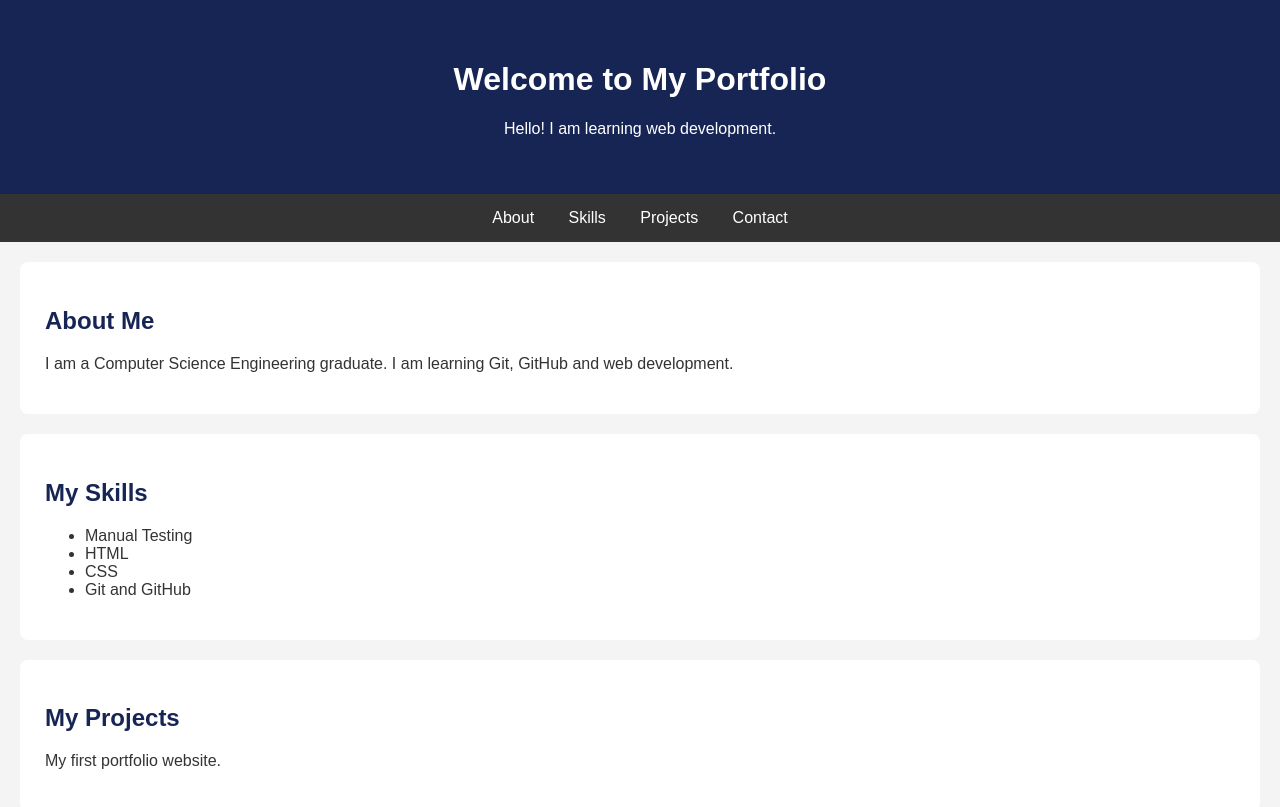
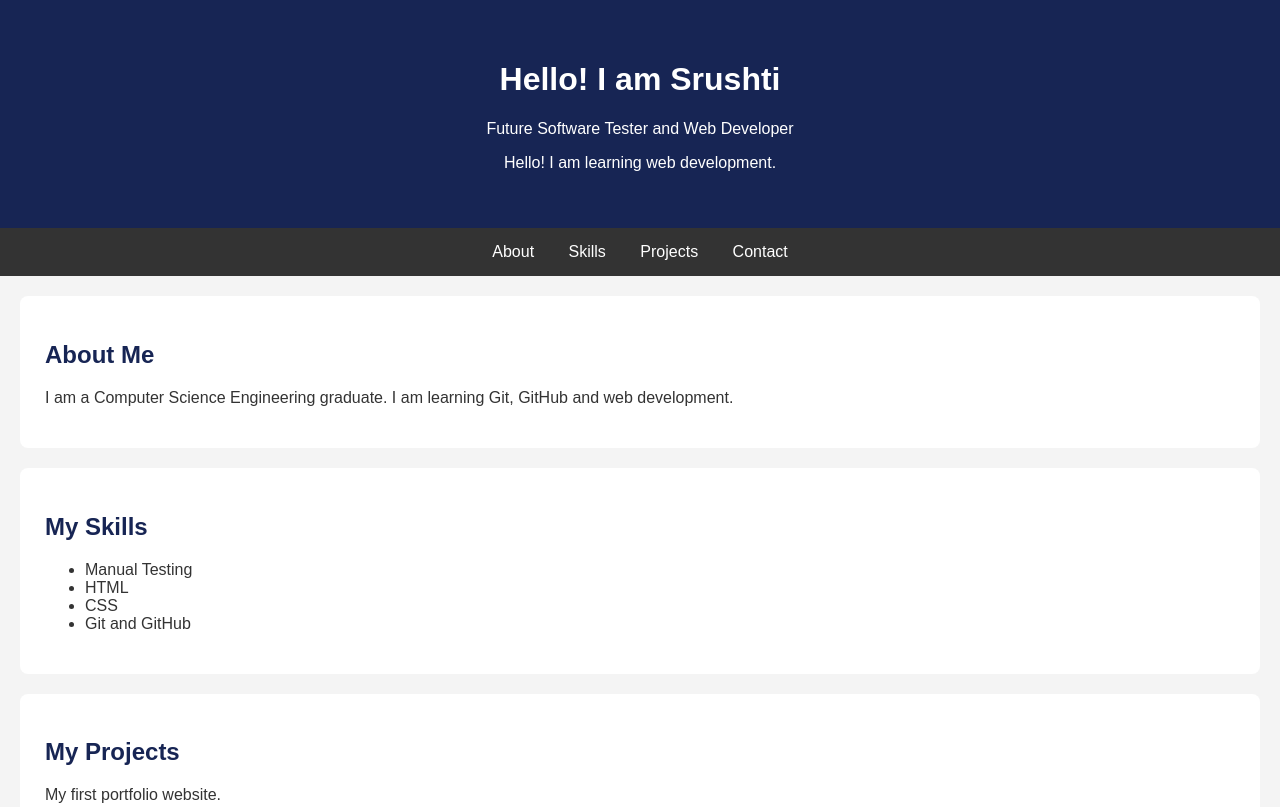
Before and after one commit to srushti912/portfolio, a plain HTML site: page index.html in a window 1280 px wide. Shown: the top 807 px of the page. Drawn offline with Linux system fonts and the light colour scheme.

Commit message:
Updated portfolio introduction

```diff
--- a/index.html
+++ b/index.html
@@ -10,7 +10,8 @@
 <body>
 
     <header>
-        <h1>Welcome to My Portfolio</h1>
+        <h1>Hello! I am Srushti</h1>
+        <p>Future Software Tester and Web Developer</p>
         <p>Hello! I am learning web development.</p>
     </header>
 
```
